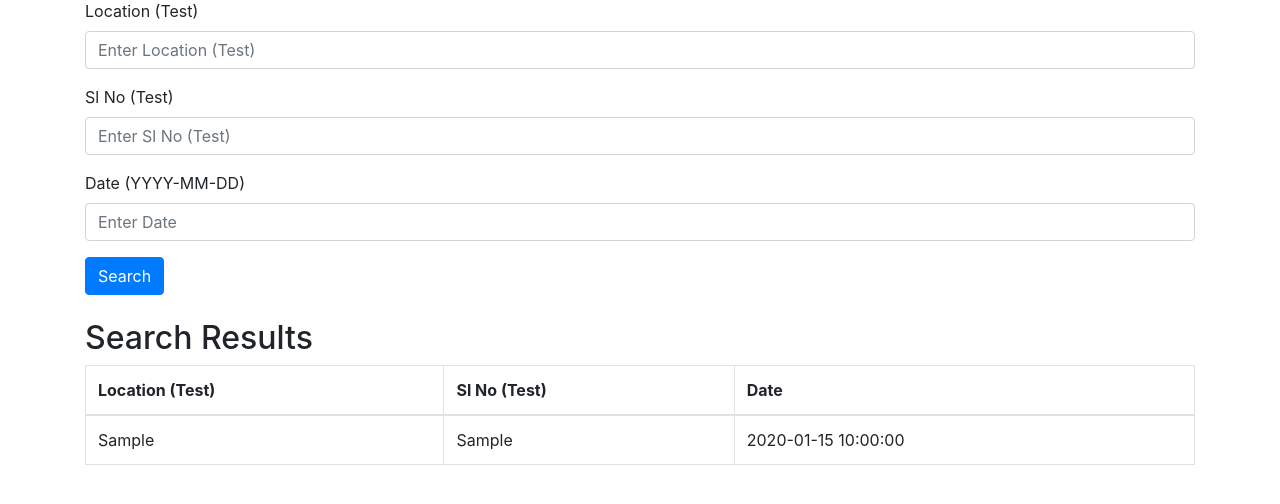
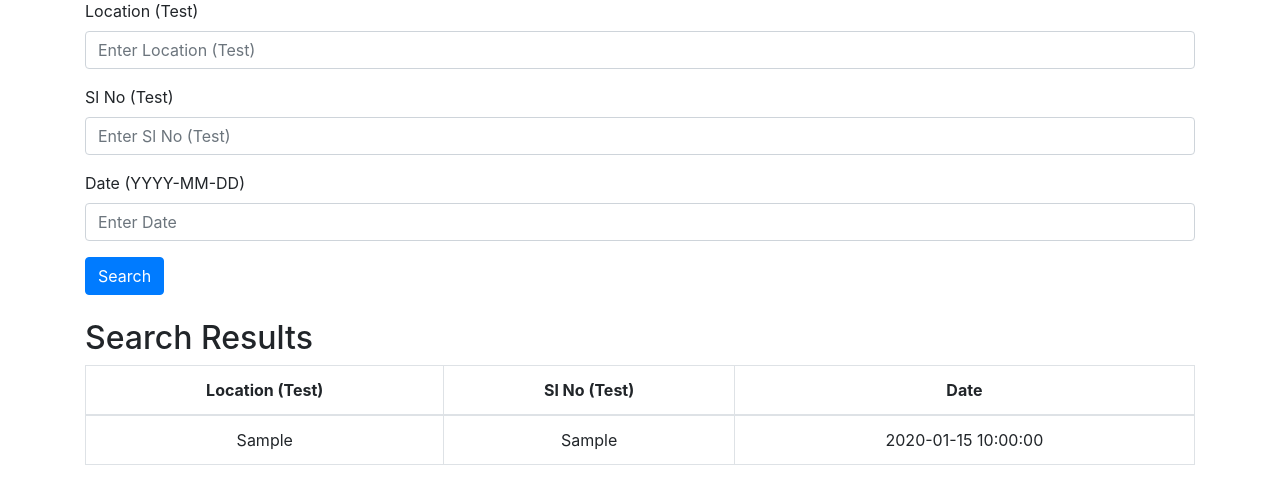
Before and after one commit to nibedanbhattacharjee97/work, a Flask app: template templates/index.html in a window 1280 px wide. Shown: the part 261-765 px from the top of the page. Run offline with Flask 3, Linux system fonts and the light colour scheme; the template is opened without the code that fills it: most values are stand-ins (such as "Sample title", 1, 10 or a date in 2020); some libraries are stand-ins or nearby versions.

Commit message:
Nibedan Chenge

```diff
--- a/templates/index.html
+++ b/templates/index.html
@@ -5,6 +5,12 @@
     <meta name="viewport" content="width=device-width, initial-scale=1.0">
     <title>SQLite Data Search and Upload Application</title>
     <link rel="stylesheet" href="https://stackpath.bootstrapcdn.com/bootstrap/4.5.2/css/bootstrap.min.css">
+    <style>
+        /* Center align text in table cells */
+        .text-center {
+            text-align: center;
+        }
+    </style>
 </head>
 <body>
     <div class="container mt-5">
@@ -53,14 +59,14 @@
         {% if results %}
             <h2 class="mt-4">Search Results</h2>
             <table class="table table-bordered">
-                <thead>
+                <thead class="text-center">
                     <tr>
                         <th>Location (Test)</th>
                         <th>Sl No (Test)</th>
                         <th>Date</th>
                     </tr>
                 </thead>
-                <tbody>
+                <tbody class="text-center">
                     {% for row in results %}
                         <tr>
                             <td>{{ row['location_test'] }}</td>
```
